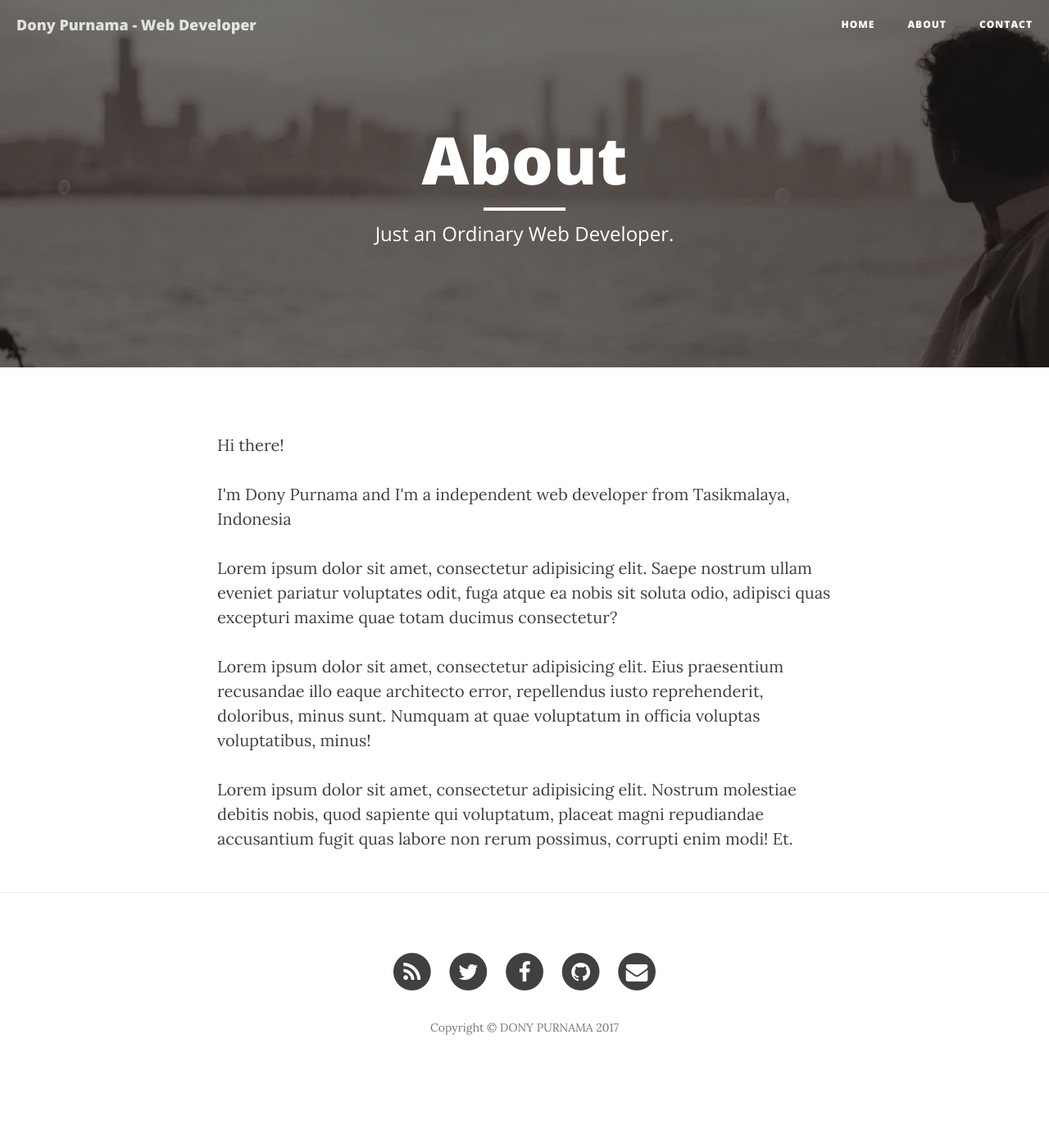
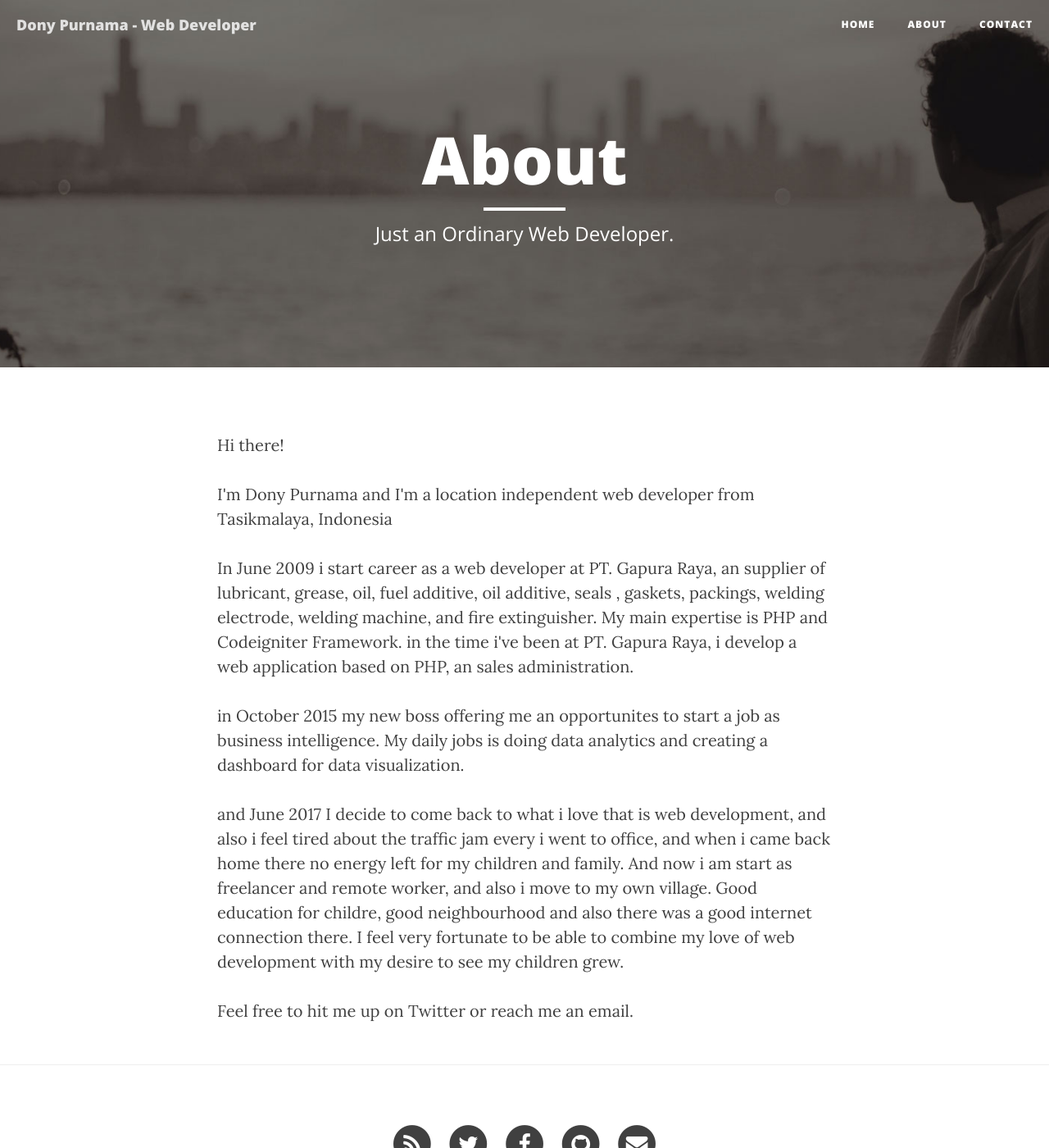
Before and after one commit to donypurnama/donypurnama.github.io, a Jekyll site: the page built from about.html, in a window 1280 px wide and 1400 px high. Shown: the whole window at 82% size. Built offline with Jekyll 4.4.1, drawn with Linux system fonts in a browser that asks for light colours; nearby versions of some CDN libraries.

Commit message:
Update my about

```diff
--- a/about.html
+++ b/about.html
@@ -1,15 +1,20 @@
 ---
-layout: page
-title: "About"
-description: "Just an Ordinary Web Developer."
-header-img: "img/about-bg.jpg"
+  layout: page
+  title: "About"
+  description: "Just an Ordinary Web Developer."
+  header-img: "img/about-bg.jpg"
 ---
 <p>Hi there!</p>
 
-<p>I'm Dony Purnama and I'm a independent web developer from Tasikmalaya, Indonesia</p>
+<p>I'm Dony Purnama and I'm a location independent web developer from Tasikmalaya, Indonesia</p>
 
-<p>Lorem ipsum dolor sit amet, consectetur adipisicing elit. Saepe nostrum ullam eveniet pariatur voluptates odit, fuga atque ea nobis sit soluta odio, adipisci quas excepturi maxime quae totam ducimus consectetur?</p>
+<p>In June 2009 i start career as a web developer at PT. Gapura Raya, an supplier of lubricant, grease, oil, fuel additive, oil additive, seals , gaskets, packings, welding electrode, welding machine, and fire extinguisher. My main expertise is PHP and Codeigniter
+  Framework. in the time i've been at PT. Gapura Raya, i develop a web application based on PHP, an sales administration. </p>
 
-<p>Lorem ipsum dolor sit amet, consectetur adipisicing elit. Eius praesentium recusandae illo eaque architecto error, repellendus iusto reprehenderit, doloribus, minus sunt. Numquam at quae voluptatum in officia voluptas voluptatibus, minus!</p>
+<p>in October 2015 my new boss offering me an opportunites to start a job as business intelligence. My daily jobs is doing data analytics and creating a dashboard for data visualization.</p>
 
-<p>Lorem ipsum dolor sit amet, consectetur adipisicing elit. Nostrum molestiae debitis nobis, quod sapiente qui voluptatum, placeat magni repudiandae accusantium fugit quas labore non rerum possimus, corrupti enim modi! Et.</p>
+<p>and June 2017 I decide to come back to what i love that is web development, and also i feel tired about the traffic jam every i went to office, and when i came back home there no energy left for my children and family. And now i am start as freelancer
+  and remote worker, and also i move to my own village. Good education for childre, good neighbourhood and also there was a good internet connection there. I feel very fortunate to be able to combine my love of web development with my desire to see my
+  children grew.</p>
+
+<p>Feel free to hit me up on Twitter or reach me an email.</p>
```
